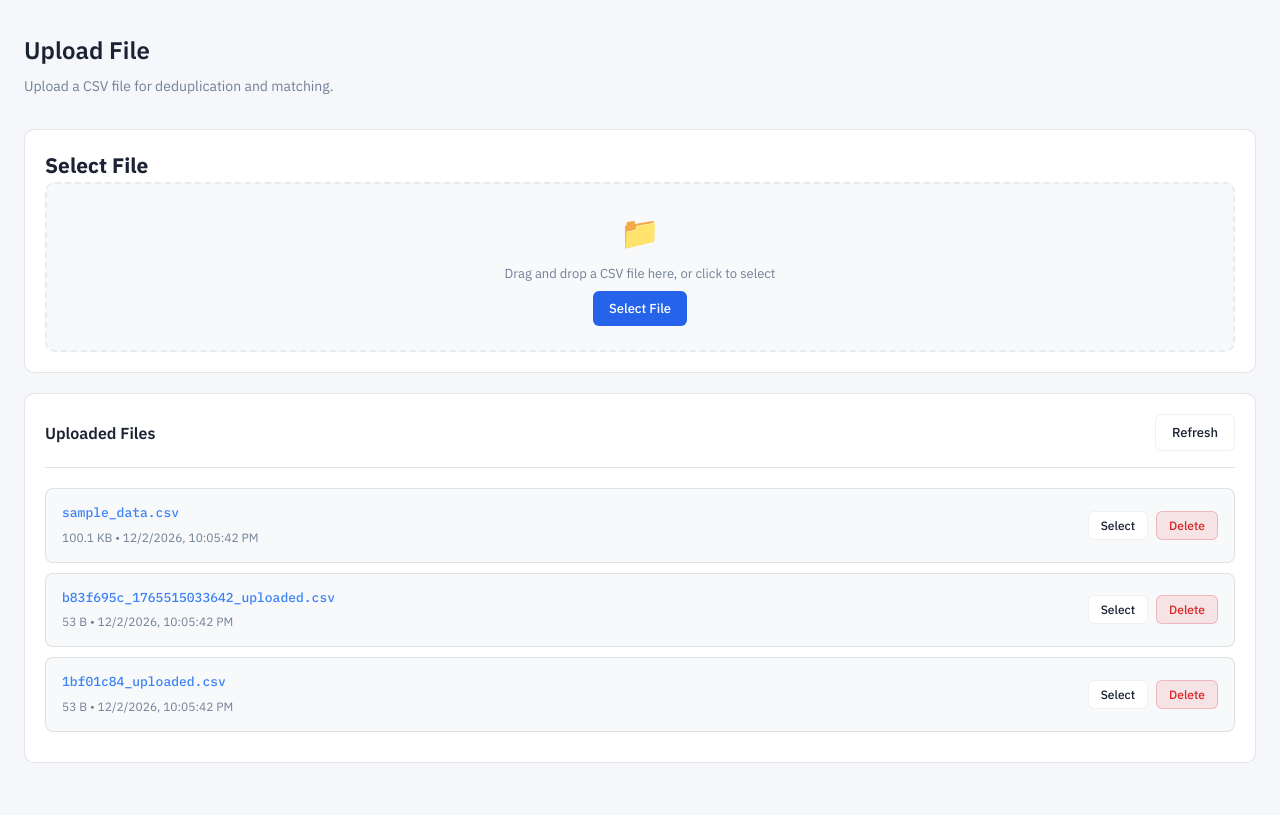
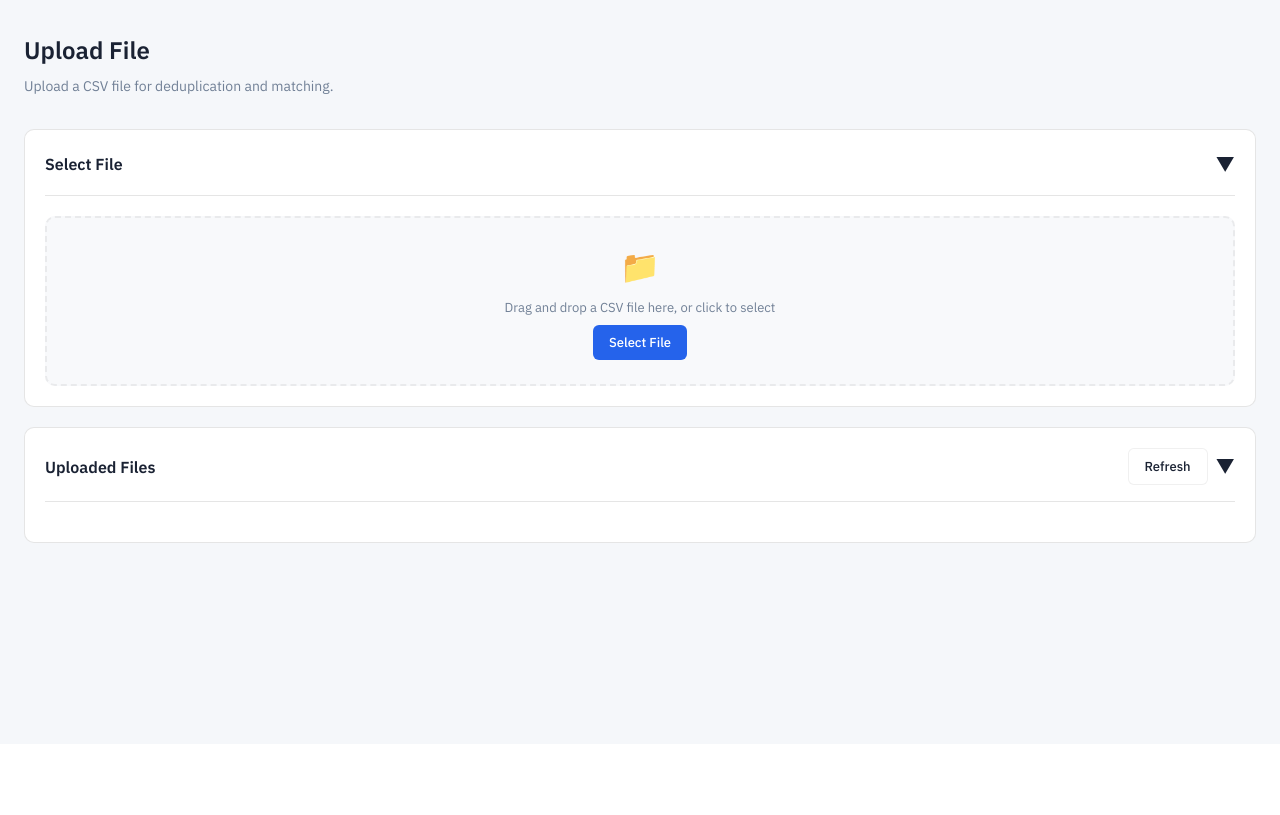
Before and after one commit to saravananr2003/MatchEng, a Flask app: page /upload in a window 1280 px wide. Shown: the part 56-871 px from the top of the page. After the commit the page ends 599 px from the top, so only its background shows below. Run offline with Flask 3, Linux system fonts and the light colour scheme.

Commit message:
refactor: Update file upload interface and styles
- Removed the old CSS file and updated the link to the new stylesheet.
- Enhanced the file selection section with collapsible functionality for better user experience.
- Improved the layout of the uploaded files section with collapsible headers and refresh button.
- Streamlined the controls for row limits and filtering options in the upload interface.

```diff
--- a/static/styles.css
+++ b/static/stylesheets.css
@@ -1284,3 +1284,211 @@ body {
     justify-self: center;
   }
 }
+
+/* ========== UPLOAD PAGE STYLES ========== */
+.preview-controls {
+  display: flex;
+  justify-content: space-between;
+  align-items: center;
+  gap: 1rem;
+  padding: 1rem;
+  background: var(--bg-secondary);
+  border-radius: 8px;
+  margin-bottom: 1rem;
+  flex-wrap: wrap;
+}
+
+.control-group {
+  display: flex;
+  align-items: center;
+  gap: 0.5rem;
+}
+
+.control-group label {
+  font-weight: 500;
+  color: var(--text-muted);
+}
+
+.control-group select {
+  padding: 0.4rem 0.75rem;
+  border: 1px solid var(--border);
+  border-radius: 4px;
+  background: var(--bg-card);
+  color: var(--text-primary);
+}
+
+.column-selector {
+  background: var(--bg-card);
+  border: 1px solid var(--border);
+  border-radius: 8px;
+  padding: 1rem;
+  margin-bottom: 1rem;
+}
+
+.column-selector-header {
+  display: flex;
+  justify-content: space-between;
+  align-items: center;
+  margin-bottom: 0.75rem;
+  padding-bottom: 0.75rem;
+  border-bottom: 1px solid var(--border);
+}
+
+.column-checkboxes {
+  display: grid;
+  grid-template-columns: repeat(auto-fill, minmax(180px, 1fr));
+  gap: 0.5rem;
+  max-height: 200px;
+  overflow-y: auto;
+}
+
+.column-checkboxes label {
+  display: flex;
+  align-items: center;
+  gap: 0.5rem;
+  padding: 0.25rem 0.5rem;
+  border-radius: 4px;
+  cursor: pointer;
+  font-size: 0.875rem;
+}
+
+.column-checkboxes label:hover {
+  background: var(--bg-secondary);
+}
+
+.table-container.resizable {
+  position: relative;
+  min-height: 200px;
+  max-height: 600px;
+  overflow: auto;
+  resize: vertical;
+  border: 1px solid var(--border);
+  border-radius: 8px;
+}
+
+.resize-handle {
+  position: absolute;
+  bottom: 0;
+  left: 0;
+  right: 0;
+  height: 8px;
+  background: linear-gradient(to bottom, transparent, var(--border));
+  cursor: ns-resize;
+}
+
+.data-table th {
+  position: sticky;
+  top: 0;
+  background: var(--bg-secondary);
+  z-index: 1;
+  resize: horizontal;
+  overflow: hidden;
+  min-width: 80px;
+}
+
+.upload-zone {
+  padding: 1.5rem !important;
+}
+
+.upload-zone .upload-icon {
+  font-size: 2rem;
+  margin-bottom: 0.5rem;
+}
+
+.upload-zone p {
+  margin: 0.5rem 0;
+}
+
+.filter-btn {
+  display: inline-flex;
+  align-items: center;
+  gap: 0.5rem;
+  padding: 0.5rem 1rem;
+  background: linear-gradient(135deg, #6366f1, #8b5cf6);
+  color: white;
+  border: none;
+  border-radius: 6px;
+  font-size: 0.875rem;
+  font-weight: 500;
+  cursor: pointer;
+  transition: all 0.2s ease;
+  box-shadow: 0 2px 4px rgba(99, 102, 241, 0.3);
+}
+
+.filter-btn:hover {
+  background: linear-gradient(135deg, #4f46e5, #7c3aed);
+  transform: translateY(-1px);
+  box-shadow: 0 4px 8px rgba(99, 102, 241, 0.4);
+}
+
+.filter-btn svg {
+  flex-shrink: 0;
+}
+
+.filter-badge {
+  background: rgba(255, 255, 255, 0.25);
+  padding: 0.15rem 0.5rem;
+  border-radius: 10px;
+  font-size: 0.75rem;
+  font-weight: 600;
+}
+
+.file-item {
+  display: flex;
+  justify-content: space-between;
+  align-items: center;
+  padding: 0.75rem;
+  border-bottom: 1px solid var(--border);
+}
+
+.file-item:last-child {
+  border-bottom: none;
+}
+
+.file-info {
+  display: flex;
+  flex-direction: column;
+  gap: 0.25rem;
+}
+
+.file-name {
+  font-weight: 500;
+  color: var(--text-primary);
+}
+
+.file-meta {
+  font-size: 0.875rem;
+  color: var(--text-muted);
+}
+
+.file-actions {
+  display: flex;
+  gap: 0.5rem;
+}
+
+.card-header[onclick] {
+  transition: background-color 0.2s;
+}
+
+.card-header[onclick]:hover {
+  background: var(--bg-card-hover);
+}
+
+.collapsible-header {
+  cursor: pointer;
+}
+
+.toggle-icon {
+  font-size: 1.2rem;
+  user-select: none;
+}
+
+.collapsible-content {
+  display: block;
+}
+
+.header-actions {
+  display: flex;
+  gap: 0.5rem;
+  align-items: center;
+}
--- a/templates/base.html
+++ b/templates/base.html
@@ -4,7 +4,7 @@
   <meta charset="utf-8" />
   <meta name="viewport" content="width=device-width, initial-scale=1" />
   <title>{% block title %}MatchEng{% endblock %}</title>
-  <link rel="stylesheet" href="/static/styles.css" />
+  <link rel="stylesheet" href="/static/stylesheets.css" />
   <script>
     // Apply theme before page renders to prevent flash
     (function() {
--- a/templates/upload.html
+++ b/templates/upload.html
@@ -12,12 +12,17 @@
 <div id="status" class="status" hidden></div>
 
 <div class="card">
+  <div class="card-header collapsible-header" onclick="toggleSelectFile()">
     <h2>Select File</h2>
+    <span id="selectFileToggle" class="toggle-icon">▼</span>
+  </div>
+  <div id="selectFileContent" class="collapsible-content">
     <div class="upload-zone" id="uploadZone">
       <div class="upload-icon">📁</div>
       <p>Drag and drop a CSV file here, or click to select</p>
       <input type="file" id="fileInput" accept=".csv" hidden />
       <button class="btn-primary" onclick="document.getElementById('fileInput').click()">Select File</button>
+    </div>
   </div>
 </div>
 
@@ -33,7 +38,16 @@
 
   <div class="preview-controls">
     <div class="control-group">
-      <label for="rowLimit">Rows to show:</label>
+      <button class="filter-btn" onclick="toggleColumnSelector()">
+        <svg width="16" height="16" viewBox="0 0 24 24" fill="none" stroke="currentColor" stroke-width="2">
+          <polygon points="22 3 2 3 10 12.46 10 19 14 21 14 12.46 22 3"></polygon>
+        </svg>
+        Filter
+        <span id="columnCount" class="filter-badge"></span>
+      </button>
+    </div>
+    <div class="control-group" style="margin-left: auto;">
+      <label for="rowLimit">Rows:</label>
       <select id="rowLimit" onchange="updatePreview()">
         <option value="10">10</option>
         <option value="25">25</option>
@@ -41,15 +55,6 @@
         <option value="100" selected>100</option>
         <option value="500">500</option>
       </select>
-    </div>
-    <div class="control-group">
-      <button class="filter-btn" onclick="toggleColumnSelector()">
-        <svg width="16" height="16" viewBox="0 0 24 24" fill="none" stroke="currentColor" stroke-width="2">
-          <polygon points="22 3 2 3 10 12.46 10 19 14 21 14 12.46 22 3"></polygon>
-        </svg>
-        Filter Columns
-        <span id="columnCount" class="filter-badge"></span>
-      </button>
     </div>
   </div>
 
@@ -74,163 +79,17 @@
 </div>
 
 <div class="card">
-  <div class="card-header">
+  <div class="card-header collapsible-header" onclick="toggleFileList()">
     <h2>Uploaded Files</h2>
-    <button class="btn-secondary" onclick="loadFileList()">Refresh</button>
+    <div class="header-actions">
+      <button class="btn-secondary" onclick="event.stopPropagation(); loadFileList()">Refresh</button>
+      <span id="fileListToggle" class="toggle-icon">▼</span>
     </div>
-  <div id="fileList">
+  </div>
+  <div id="fileList" class="collapsible-content" style="display: none;">
     <div class="loading">Loading files...</div>
   </div>
 </div>
-{% endblock %}
-
-{% block extra_css %}
-<style>
-.preview-controls {
-  display: flex;
-  gap: 2rem;
-  padding: 1rem;
-  background: var(--bg-secondary, #f5f5f5);
-  border-radius: 8px;
-  margin-bottom: 1rem;
-  flex-wrap: wrap;
-}
-
-.control-group {
-  display: flex;
-  align-items: center;
-  gap: 0.5rem;
-}
-
-.control-group label {
-  font-weight: 500;
-  color: var(--text-muted);
-}
-
-.control-group select {
-  padding: 0.4rem 0.75rem;
-  border: 1px solid var(--border);
-  border-radius: 4px;
-  background: var(--card-bg, #fff);
-  color: var(--text);
-}
-
-.column-selector {
-  background: var(--card-bg, #fff);
-  border: 1px solid var(--border);
-  border-radius: 8px;
-  padding: 1rem;
-  margin-bottom: 1rem;
-}
-
-.column-selector-header {
-  display: flex;
-  justify-content: space-between;
-  align-items: center;
-  margin-bottom: 0.75rem;
-  padding-bottom: 0.75rem;
-  border-bottom: 1px solid var(--border);
-}
-
-.column-checkboxes {
-  display: grid;
-  grid-template-columns: repeat(auto-fill, minmax(180px, 1fr));
-  gap: 0.5rem;
-  max-height: 200px;
-  overflow-y: auto;
-}
-
-.column-checkboxes label {
-  display: flex;
-  align-items: center;
-  gap: 0.5rem;
-  padding: 0.25rem 0.5rem;
-  border-radius: 4px;
-  cursor: pointer;
-  font-size: 0.875rem;
-}
-
-.column-checkboxes label:hover {
-  background: var(--bg-secondary, #f5f5f5);
-}
-
-.table-container.resizable {
-  position: relative;
-  min-height: 200px;
-  max-height: 600px;
-  overflow: auto;
-  resize: vertical;
-  border: 1px solid var(--border);
-  border-radius: 8px;
-}
-
-.resize-handle {
-  position: absolute;
-  bottom: 0;
-  left: 0;
-  right: 0;
-  height: 8px;
-  background: linear-gradient(to bottom, transparent, var(--border));
-  cursor: ns-resize;
-}
-
-.data-table th {
-  position: sticky;
-  top: 0;
-  background: var(--bg-secondary, #f5f5f5);
-  z-index: 1;
-  resize: horizontal;
-  overflow: hidden;
-  min-width: 80px;
-}
-
-.upload-zone {
-  padding: 1.5rem !important;
-}
-
-.upload-zone .upload-icon {
-  font-size: 2rem;
-  margin-bottom: 0.5rem;
-}
-
-.upload-zone p {
-  margin: 0.5rem 0;
-}
-
-.filter-btn {
-  display: inline-flex;
-  align-items: center;
-  gap: 0.5rem;
-  padding: 0.5rem 1rem;
-  background: linear-gradient(135deg, #6366f1, #8b5cf6);
-  color: white;
-  border: none;
-  border-radius: 6px;
-  font-size: 0.875rem;
-  font-weight: 500;
-  cursor: pointer;
-  transition: all 0.2s ease;
-  box-shadow: 0 2px 4px rgba(99, 102, 241, 0.3);
-}
-
-.filter-btn:hover {
-  background: linear-gradient(135deg, #4f46e5, #7c3aed);
-  transform: translateY(-1px);
-  box-shadow: 0 4px 8px rgba(99, 102, 241, 0.4);
-}
-
-.filter-btn svg {
-  flex-shrink: 0;
-}
-
-.filter-badge {
-  background: rgba(255, 255, 255, 0.25);
-  padding: 0.15rem 0.5rem;
-  border-radius: 10px;
-  font-size: 0.75rem;
-  font-weight: 600;
-}
-</style>
 {% endblock %}
 
 {% block extra_js %}
@@ -523,6 +382,29 @@ function formatDate(isoString) {
   return new Date(isoString).toLocaleString();
 }
 
+function toggleSelectFile() {
+  const selectFileContent = document.getElementById('selectFileContent');
+  const toggle = document.getElementById('selectFileToggle');
+  const isHidden = selectFileContent.style.display === 'none';
+
+  selectFileContent.style.display = isHidden ? 'block' : 'none';
+  toggle.textContent = isHidden ? '▲' : '▼';
+}
+
+function toggleFileList() {
+  const fileList = document.getElementById('fileList');
+  const toggle = document.getElementById('fileListToggle');
+  const isHidden = fileList.style.display === 'none';
+
+  fileList.style.display = isHidden ? 'block' : 'none';
+  toggle.textContent = isHidden ? '▲' : '▼';
+
+  // Load files if showing for the first time
+  if (isHidden && fileList.innerHTML.includes('Loading')) {
+    loadFileList();
+  }
+}
+
 async function processAndAnalyze() {
   if (!currentFile) {
     showToast('No file selected', 'error');
```
Lines whose indentation alone changed are shown as unchanged.
